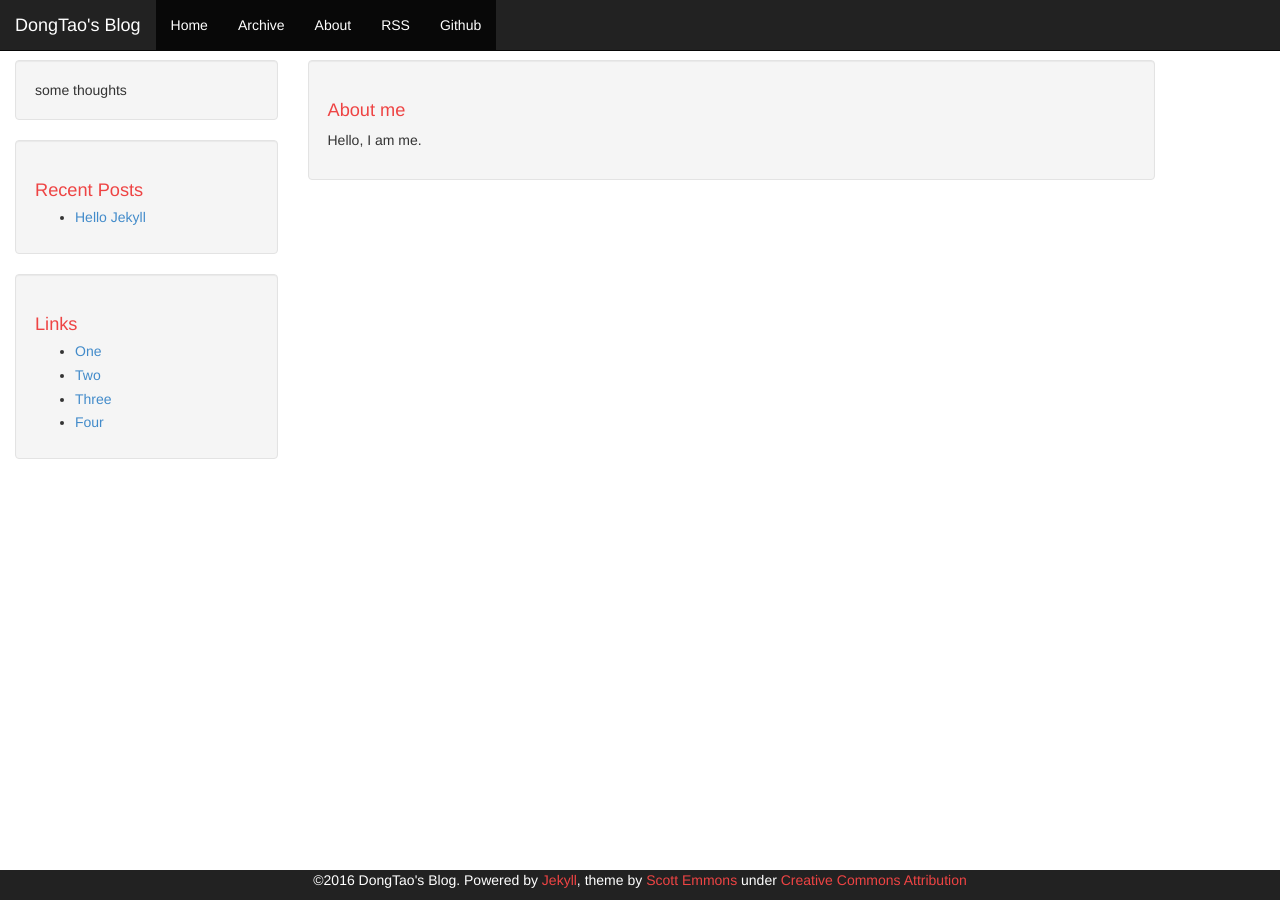
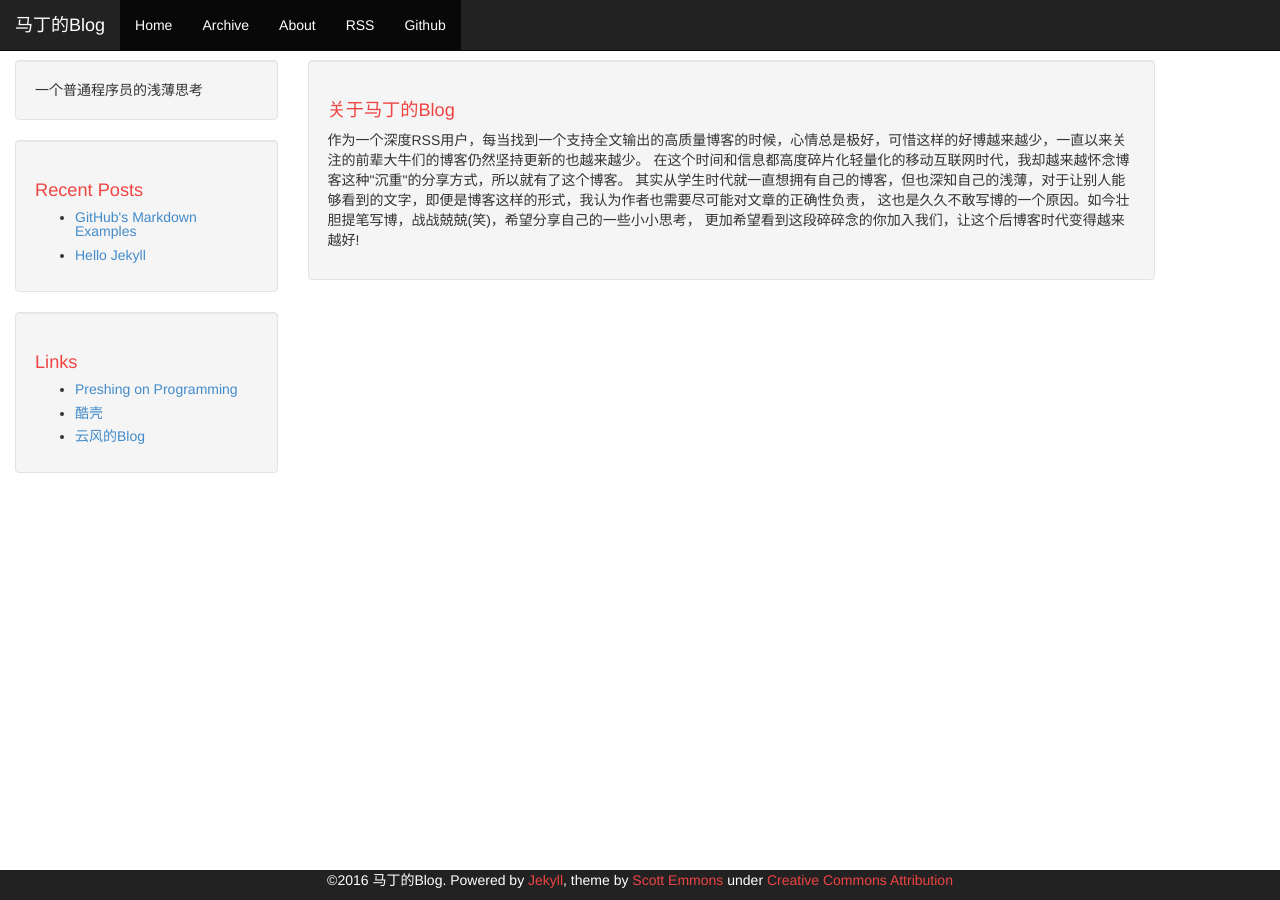
Before and after one commit to DongTao/blog, a Jekyll site: the page built from about.html, in a window 1280 px wide. Built offline with Jekyll 4.4.1, drawn with Linux system fonts in a browser that asks for light colours; Markdown is read by kramdown in place of the engine named in the settings.

Commit message:
update page About

```diff
--- a/_config.yml
+++ b/_config.yml
@@ -1,7 +1,7 @@
 # Jekyll configuration
 
-name: DongTao's Blog
-description: some thoughts
+name: 马丁的Blog
+description: 一个普通程序员的浅薄思考
 
 # url is currently only used only for the RSS feed in feed.xml
 url: https://dongtao.github.io
--- a/_includes/links-list.html
+++ b/_includes/links-list.html
@@ -1,7 +1,6 @@
 <h1>Links</h1>
 <ul>
-  <li><a href="#">One</a></li>
-  <li><a href="#">Two</a></li>
-  <li><a href="#">Three</a></li>
-  <li><a href="#">Four</a></li>
+  <li><a href="http://preshing.com">Preshing on Programming</a></li>
+  <li><a href="http://coolshell.cn">酷壳</a></li>
+  <li><a href="http://blog.codingnow.com/">云风的Blog</a></li>
 </ul>
--- a/about.html
+++ b/about.html
@@ -3,6 +3,10 @@ layout: default
 ---
 
 <div class="well">
-    <h1>About me</h1>
-    <p>Hello, I am me.</p>
+    <h1>关于马丁的Blog</h1>
+    <p>作为一个深度RSS用户，每当找到一个支持全文输出的高质量博客的时候，心情总是极好，可惜这样的好博越来越少，一直以来关注的前辈大牛们的博客仍然坚持更新的也越来越少。
+    在这个时间和信息都高度碎片化轻量化的移动互联网时代，我却越来越怀念博客这种"沉重"的分享方式，所以就有了这个博客。
+    其实从学生时代就一直想拥有自己的博客，但也深知自己的浅薄，对于让别人能够看到的文字，即便是博客这样的形式，我认为作者也需要尽可能对文章的正确性负责，
+    这也是久久不敢写博的一个原因。如今壮胆提笔写博，战战兢兢(笑)，希望分享自己的一些小小思考，
+    更加希望看到这段碎碎念的你加入我们，让这个后博客时代变得越来越好!</p>
 </div>
```
Also changed, not shown: _posts/2016-01-11-A-Long-Article.md (added, +85 -0 lines).
